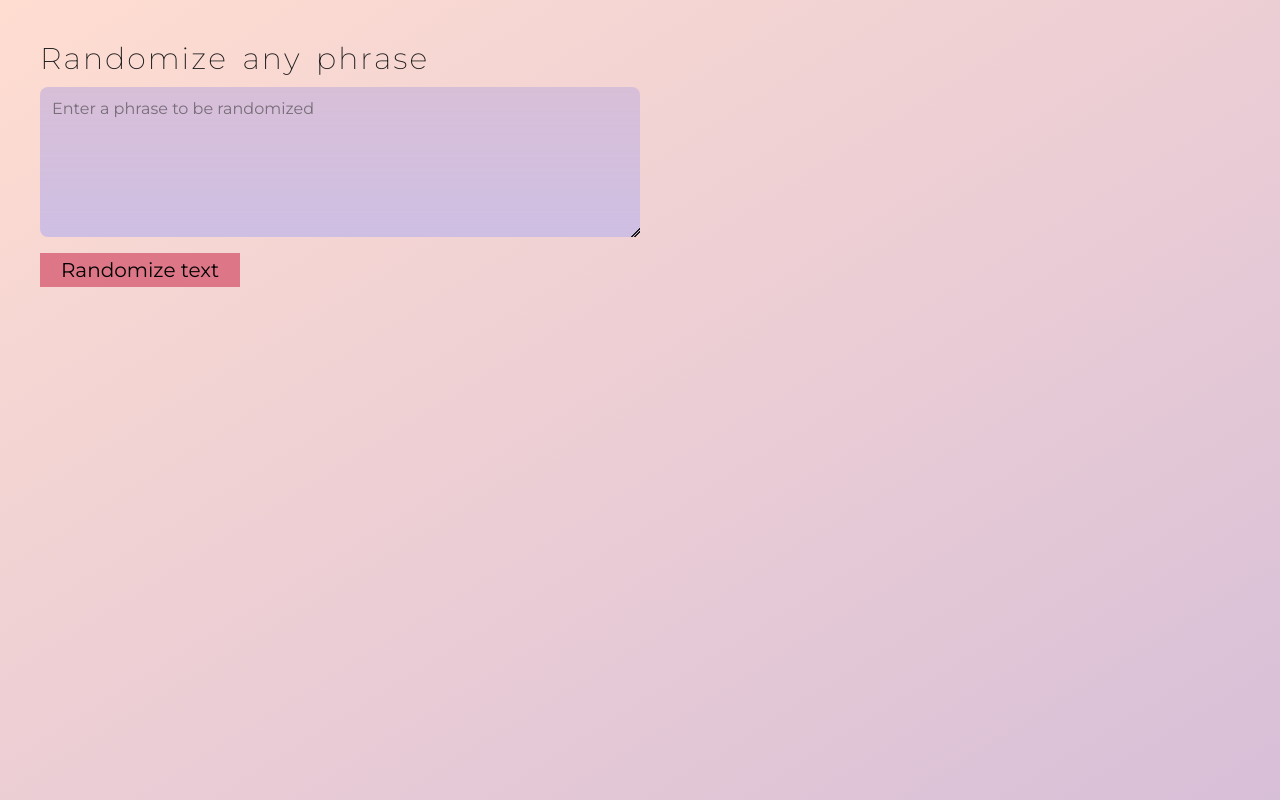
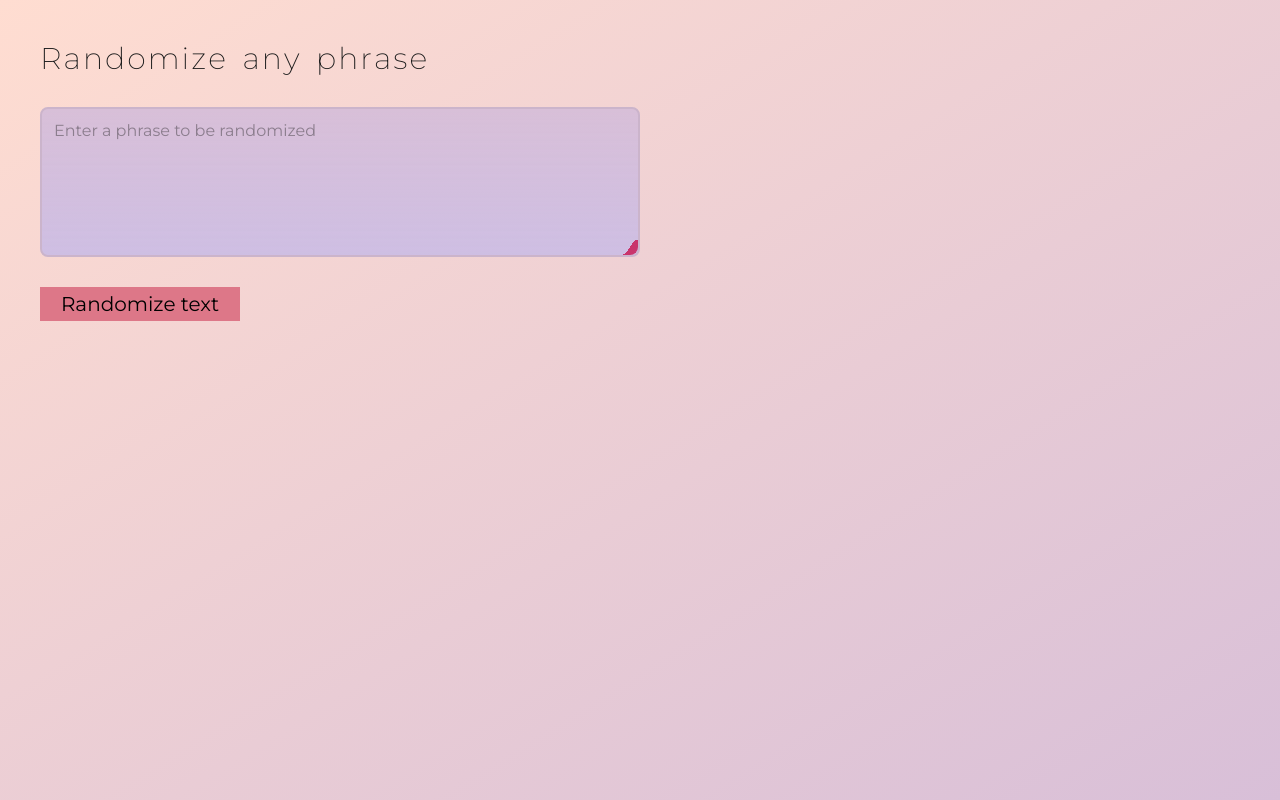
Before and after one commit to roncers/word-randomizer, a Vue app: page / in a window 1280 px wide. Built offline with nearby package versions, Linux system fonts and the light colour scheme.

Commit message:
feat: more textarea working in desing & features

```diff
--- a/index.html
+++ b/index.html
@@ -1,5 +1,5 @@
 <!DOCTYPE html>
-<html lang="">
+<html lang="en">
 
 <head>
   <meta charset="UTF-8">
--- a/src/assets/sass/abstracts/_variables.scss
+++ b/src/assets/sass/abstracts/_variables.scss
@@ -1 +1,73 @@
 $main-font: 'Montserrat', sans-serif;
+$bouncing-animation: linear(
+  0,
+  0.001,
+  0.004,
+  0.009,
+  0.016,
+  0.024,
+  0.035,
+  0.048,
+  0.063,
+  0.079,
+  0.098 11.4%,
+  0.141,
+  0.191,
+  0.25,
+  0.317,
+  0.391,
+  0.473,
+  0.563,
+  0.66,
+  0.765,
+  0.879,
+  1,
+  0.941,
+  0.891,
+  0.848 43.2%,
+  0.829,
+  0.813,
+  0.798,
+  0.785,
+  0.774,
+  0.766,
+  0.759,
+  0.754,
+  0.751,
+  0.75,
+  0.751,
+  0.754,
+  0.759,
+  0.766,
+  0.774,
+  0.785,
+  0.798,
+  0.813,
+  0.829,
+  0.848 65.9%,
+  0.891,
+  0.941,
+  1 72.7%,
+  0.985,
+  0.973,
+  0.962,
+  0.953,
+  0.946,
+  0.941,
+  0.938 80.7% 83%,
+  0.941,
+  0.946,
+  0.953,
+  0.962,
+  0.973,
+  0.985,
+  1,
+  0.993,
+  0.988,
+  0.985,
+  0.984,
+  0.985,
+  0.988,
+  0.993,
+  1
+);
--- a/src/assets/sass/main.scss
+++ b/src/assets/sass/main.scss
@@ -41,14 +41,11 @@ html {
 body {
   height: 100svh;
   overflow: hidden;
-  background: linear-gradient(
-    to bottom right,
-    var(--color-secondary),
-    rgba(var(--color-primary-rgb))
-  );
+  background: linear-gradient(to bottom right, var(--color-secondary), var(--color-primary));
   font-family: $main-font;
   padding: var(--main-padding);
   font-size: var(--main-font-size);
+  background-color: rgb(var(--color-secondary-rgb));
 }
 
 button {
--- a/src/components/MainView.vue
+++ b/src/components/MainView.vue
@@ -1,7 +1,7 @@
 <template>
   <rndm-header ref="header">Randomize any phrase</rndm-header>
   <section class="main-container">
-    <rndm-textarea v-model="input" />
+    <rndm-textarea @keyup.enter="randomizeOutput(input)" ref="textarea" v-model="input" />
     <rndm-button @click="randomizeOutput(input)">Randomize text</rndm-button>
   </section>
 
@@ -29,8 +29,12 @@ const randomizeOutput = (phrase: string) => {
 }
 
 const header = ref<InstanceType<typeof RndmHeader> | null>(null)
+const textarea = ref<InstanceType<typeof RndmTextarea> | null>(null)
+const elems = [header, textarea]
 const randomizeElems = (): void => {
-  header.value?.randomizeElems()
+  for (const elem of elems) {
+    elem.value?.randomizeElems()
+  }
 }
 </script>
 
@@ -38,6 +42,6 @@ const randomizeElems = (): void => {
 .main-container {
   display: flex;
   flex-direction: column;
-  gap: 1.6rem;
+  gap: 3rem;
 }
 </style>
--- a/src/components/common/RndmButton.vue
+++ b/src/components/common/RndmButton.vue
@@ -1,6 +1,16 @@
 <template>
-  <button><slot /></button>
+  <button :disabled><slot /></button>
 </template>
+
+<script setup lang="ts">
+import { ref, onMounted } from 'vue'
+const disabled = ref<boolean>(true)
+onMounted(() => {
+  setTimeout(() => {
+    disabled.value = false
+  }, 2000)
+})
+</script>
 
 <style lang="scss" scoped>
 button {
@@ -16,5 +26,9 @@ button {
   &:active {
     background: crimson;
   }
+  &:disabled {
+    background-color: var(--color-quaternary);
+    cursor: not-allowed;
+  }
 }
 </style>
--- a/src/components/common/RndmHeader.vue
+++ b/src/components/common/RndmHeader.vue
@@ -110,7 +110,7 @@ onUnmounted(() => {
 <style lang="scss" scoped>
 .header {
   font-size: 3rem;
-  margin-bottom: 1rem;
+  margin-bottom: 3rem;
   font-weight: 200;
   pointer-events: none;
   color: var(--color-contrast);
--- a/src/components/common/RndmTextarea.vue
+++ b/src/components/common/RndmTextarea.vue
@@ -1,12 +1,47 @@
 <template>
-  <textarea id="rndm-textarea" placeholder="Enter a phrase to be randomized" v-model="model" />
+  <textarea
+    class="textarea"
+    :class="{
+      'textarea--animated': animateTextarea,
+      'textarea--fade-in': isFadingIn,
+    }"
+    id="rndm-textarea"
+    :placeholder
+    spellcheck="false"
+    v-model="model"
+    @keydown.enter.prevent
+  />
 </template>
 
 <script setup lang="ts">
+import { ref, onMounted } from 'vue'
+import { randomizePhrase } from '@/utils/functions/randomRelated'
 const model = defineModel<string>()
+const animateTextarea = ref<boolean>(false)
+const isFadingIn = ref<boolean>(true)
+
+onMounted(() => {
+  setTimeout(() => {
+    isFadingIn.value = false
+  }, 2000)
+})
+const placeholder = ref<string>('Enter a phrase to be randomized')
+
+const randomizeElems = async (): Promise<void> => {
+  animateTextarea.value = false
+  // Small delay to ensure the browser registers the class removal
+  setTimeout(() => {
+    animateTextarea.value = true
+  }, 10)
+  setTimeout(() => {
+    placeholder.value = randomizePhrase(placeholder.value)
+    animateTextarea.value = false
+  }, 2000)
+}
+defineExpose({ randomizeElems })
 </script>
 <style lang="scss" scoped>
-textarea {
+.textarea {
   min-height: 4.5rem;
   min-width: 10rem;
   max-width: 100%;
@@ -14,6 +49,7 @@ textarea {
   height: 15rem;
   border-radius: 0.8rem;
   padding: 1.2rem;
+  border: 2px solid color-mix(in srgb, var(--color-primary), var(--color-contrast) 7%);
 
   background: linear-gradient(
     to bottom,
@@ -23,22 +59,56 @@ textarea {
   background-repeat: repeat;
   background-size: 200px;
   background-position: center;
+  /* Mixing var(--color-primary) with 20% black */
   background-color: var(--color-primary);
 
   &::placeholder {
-    color: rgba(var(--color-contrast-rgb), 0.5);
+    color: rgba(var(--color-contrast-rgb), 0.4);
   }
 
   &::-webkit-resizer {
     background-color: transparent;
-    background-image: linear-gradient(
-      135deg,
-      transparent 0% 70%,
-      var(--color-contrast) 70% 75%,
-      transparent 75% 80%,
-      var(--color-contrast) 80% 85%,
-      transparent 85% 100%
-    );
+    background: linear-gradient(125deg, transparent 0% 50%, #c9356c 50% 100%);
+    border-bottom-right-radius: 0.8rem;
+    border-right: 1px solid #c9356c;
+    border-bottom: 1px solid #c9356c;
+    background-repeat: no-repeat;
+    background-position: bottom right;
+  }
+  &--animated {
+    animation: wiggle 2s $bouncing-animation;
+  }
+  &--fade-in {
+    animation: fade-in 2s ease-in-out;
+  }
+}
+
+@keyframes fade-in {
+  0% {
+    opacity: 0;
+    transform: translateX(40px);
+  }
+  100% {
+    opacity: 1;
+    transform: translateX(0);
+  }
+}
+
+@keyframes wiggle {
+  0% {
+    transform: rotate(0deg);
+  }
+  // 25% {
+  //   transform: rotate(10deg) translateX(20rem);
+  // }
+  50% {
+    transform: translateX(100vw);
+  }
+  // 75% {
+  //   transform: translateX(-2rem) translateX(20rem);
+  // }
+  100% {
+    transform: rotate(0deg);
   }
 }
 </style>
--- a/vite.config.ts
+++ b/vite.config.ts
@@ -6,13 +6,17 @@ import vueDevTools from 'vite-plugin-vue-devtools'
 
 // https://vite.dev/config/
 export default defineConfig({
-  plugins: [
-    vue(),
-    vueDevTools(),
-  ],
+  plugins: [vue(), vueDevTools()],
   resolve: {
     alias: {
-      '@': fileURLToPath(new URL('./src', import.meta.url))
+      '@': fileURLToPath(new URL('./src', import.meta.url)),
+    },
+  },
+  css: {
+    preprocessorOptions: {
+      scss: {
+        additionalData: `@use "@/assets/sass/abstracts/_variables.scss" as *;`,
+      },
     },
   },
 })
```
Also changed, not shown: src/assets/img/icons/copy-icon.svg (added).
